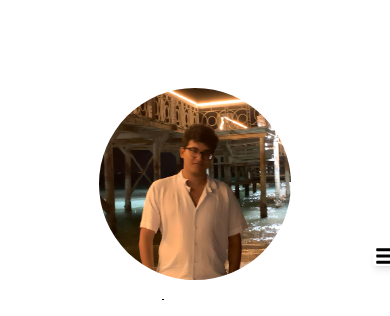
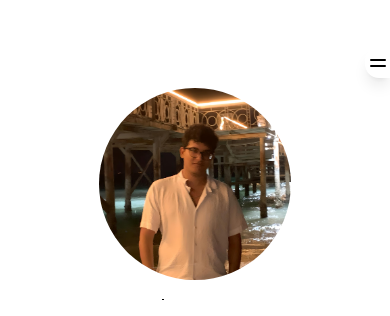
Before and after one commit to AKira0169/portfolio-oday-tarek, a React (Vite) app: page / in a window 390 px wide. Shown: the top 316 px of the page. Built offline with nearby package versions, Linux system fonts and the light colour scheme.

Commit message:
refactor(Dock): improve vertical dock toggle button styling and animation
- Replace FontAwesome icons with custom animated hamburger/X toggle
- Adjust button dimensions and positioning for better visual consistency
- Update animation parameters for smoother transitions

```diff
--- a/src/blocks/Components/Dock/VerticalDock.tsx
+++ b/src/blocks/Components/Dock/VerticalDock.tsx
@@ -149,19 +149,35 @@ export default function VerticalDock({
     <>
       {/* Burger menu toggle button - positioned near the dock */}
       <motion.div
-        className={`fixed top-[28%] z-50 m-0 flex h-10 cursor-pointer items-end justify-end rounded-tl-md rounded-bl-md bg-white p-0 text-black shadow-lg ${isExpanded ? "right-[-20px] w-20" : "right-[-4px] w-12"}`}
         onClick={toggleMenu}
+        className="fixed top-12 right-0 z-50 flex cursor-pointer items-center justify-center rounded-tl-xl rounded-bl-xl bg-white shadow-lg"
         animate={{
-          scale: 0.5, // shrink when closed
-          x: isExpanded ? 0 : 15, // push into the right when closed
+          width: isExpanded ? 44 : 25, // smaller width
+          height: 30, // smaller height
         }}
-        transition={{ type: "tween", stiffness: 300, damping: 20 }}
+        transition={{ type: "spring", stiffness: 250, damping: 20 }}
       >
-        {isExpanded ? (
-          <FaTimes className="h-full w-full" />
-        ) : (
-          <FaBars className="h-full w-full" />
-        )}
+        {/* Hamburger / X icon */}
+        <div className="relative flex h-4 w-4 flex-col items-center justify-center">
+          {/* Top line */}
+          <motion.span
+            className="absolute h-0.5 w-4 rounded bg-black"
+            animate={{
+              rotate: isExpanded ? 45 : 0,
+              y: isExpanded ? 0 : -3,
+            }}
+            transition={{ duration: 0.3 }}
+          />
+          {/* Bottom line */}
+          <motion.span
+            className="absolute h-0.5 w-4 rounded bg-black"
+            animate={{
+              rotate: isExpanded ? -45 : 0,
+              y: isExpanded ? 0 : 3,
+            }}
+            transition={{ duration: 0.3 }}
+          />
+        </div>
       </motion.div>
 
       {/* Vertical dock - hidden by default, shown when expanded */}
@@ -172,7 +188,7 @@ export default function VerticalDock({
             animate={{ opacity: 1, [position]: 0 }}
             exit={{ opacity: 0, [position]: -50 }}
             transition={{ type: "spring", stiffness: 300, damping: 30 }}
-            className={`${className} fixed top-1/2 z-40 flex -translate-y-1/2 flex-col gap-2 rounded-tl-md rounded-bl-md border bg-white px-1 py-2 shadow-lg`}
+            className={`${className} fixed top-56 z-40 flex -translate-y-1/2 flex-col gap-2 rounded-tl-md rounded-bl-md border bg-white px-1 py-2 shadow-lg`}
             style={{
               ...positionStyles,
               height: "auto",
```
